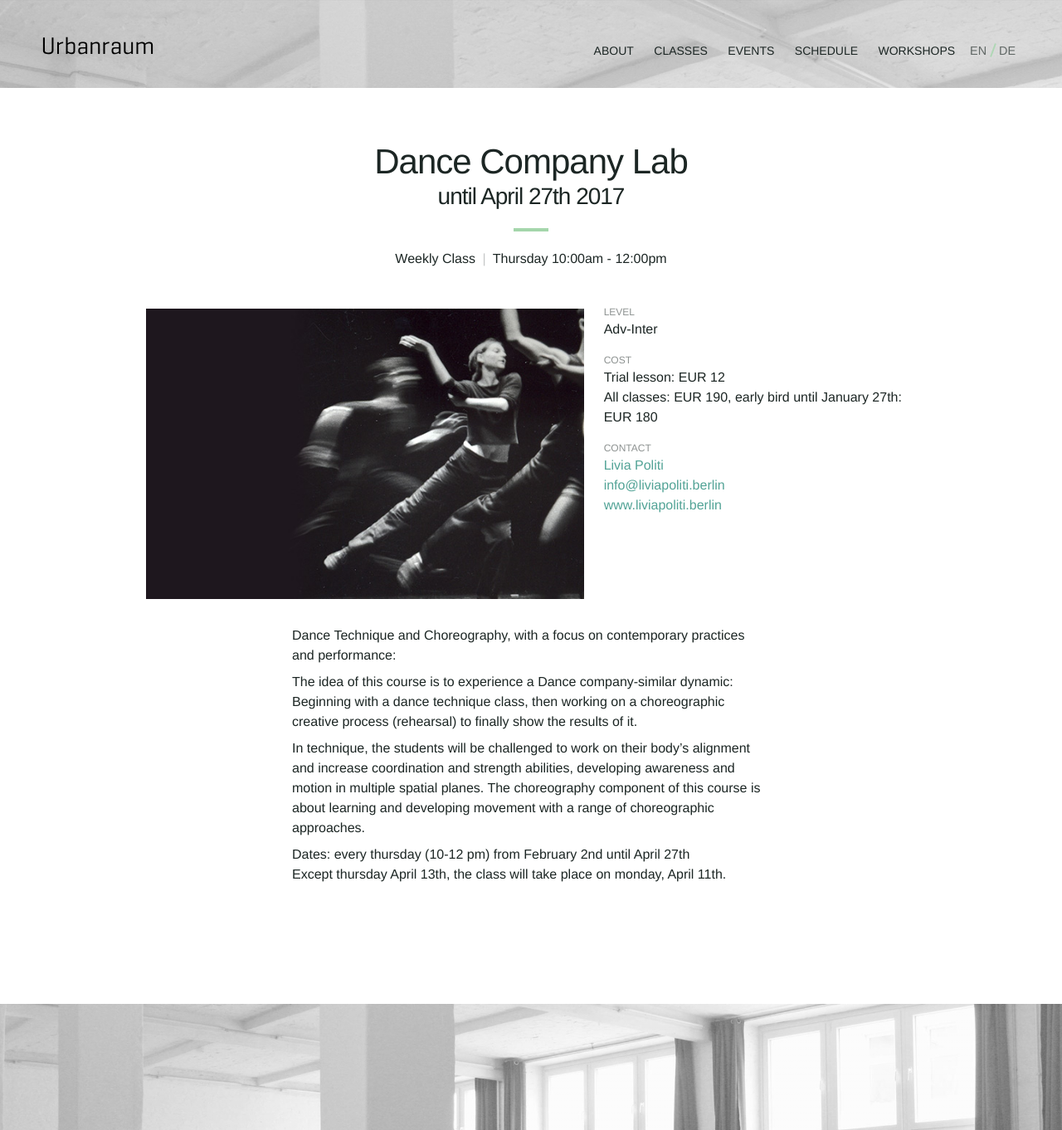
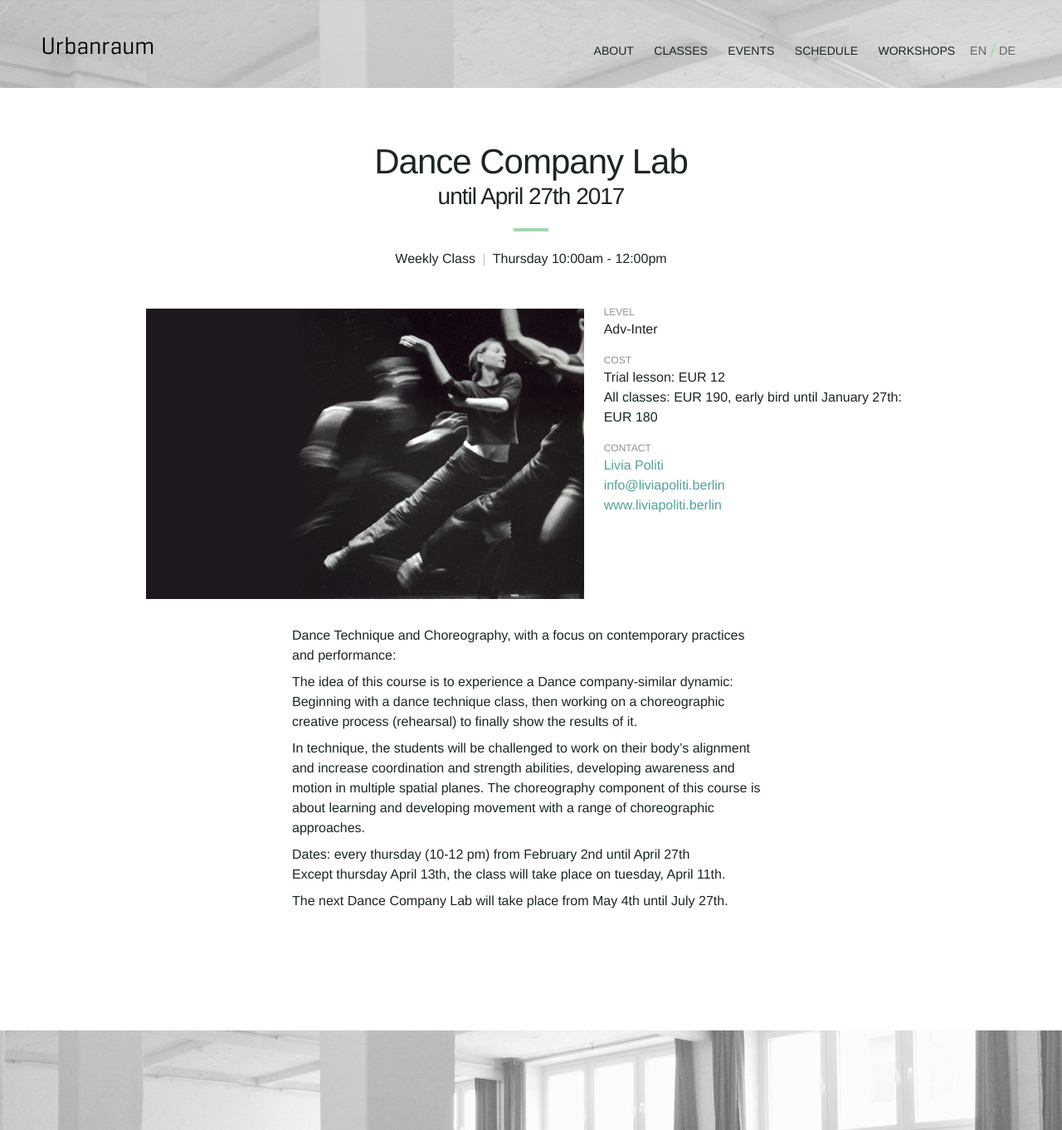
Before and after one commit to Kriesse/urbanraum, a Jekyll site: the page built from _classes/dance-company-lab.md, in a window 1280 px wide. Shown: the whole page at 83% size. Built offline with Jekyll 4.4.1, drawn with Linux system fonts in a browser that asks for light colours; nearby versions of some CDN libraries.

Commit message:
Update dance-company-lab.md

```diff
--- a/_classes/dance-company-lab.md
+++ b/_classes/dance-company-lab.md
@@ -35,7 +35,9 @@ description_en: |
   In technique, the students will be challenged to work on their body’s alignment and increase coordination and strength abilities, developing awareness and motion in multiple spatial planes. The choreography component of this course is about learning and developing movement with a range of choreographic approaches.
 
   Dates: every thursday (10-12 pm) from February 2nd until April 27th
-  Except thursday April 13th, the class will take place on monday, April 11th.
+  Except thursday April 13th, the class will take place on tuesday, April 11th.
+
+  The next Dance Company Lab will take place from May 4th until July 27th.
 
 description_de: |
   Tanztechnik und Choreografie, mit einem Fokus auf zeitgenössischen Tanztechniken und Performance:
@@ -44,6 +46,8 @@ description_de: |
   Im Technikteil werden die Studenten herausgefordert, an der Ausrichtung ihres Körpers zu arbeiten und die Koordination, die Kraft und die Entwicklung von Bewusstsein und Bewegung auf mehreren räumlichen Ebenen zu erhöhen. Die Choreographie-Komponente dieses Kurses dient dem Lernen und der Entwicklung von Bewegung mit Hilfe einer Vielfalt von choreographischen Ansätzen.
 
   Termine: Donnerstags, 10-12 Uhr vom 2.2.2017-27.4.2017
-  Anstatt des Termins am 13.4.2017 findet das Lab am Montag, den 11.4.2017 statt.
+  Anstatt des Termins am 13.4.2017 findet das Lab am Dienstag, den 11.4.2017 statt.
+
+  Das nächste Tanzcompany Lab findet vom 4. Mai bis zum 27. Juli 2017 statt.
 
 ---
```
